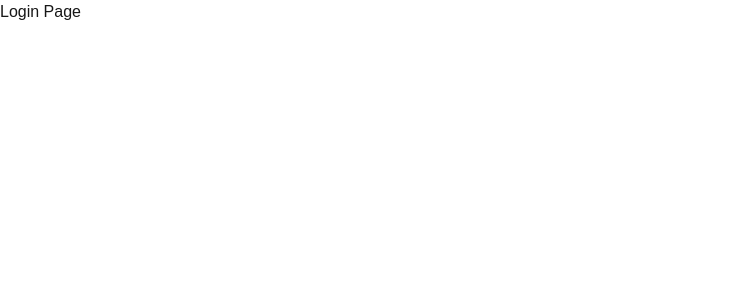
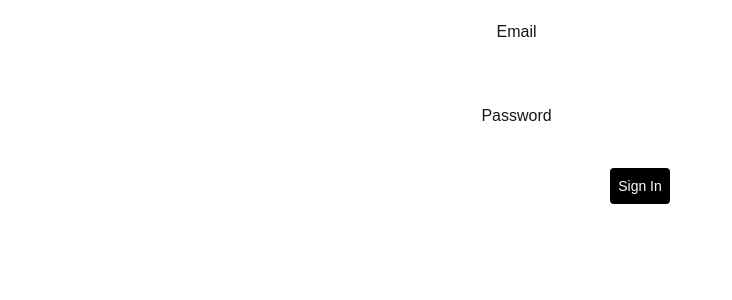
Before and after one commit to rjmasache/nextjs-prisma, a Next.js app: page /login in a window 1280 px wide. Shown: the top 300 px of the page, without its empty margins (0-732 px from the left). Built offline with nearby package versions, Linux system fonts and the light colour scheme.

Commit message:
feat: setup initial config for authentication and install zod

```diff
--- a/app/login/page.tsx
+++ b/app/login/page.tsx
@@ -1,3 +1,33 @@
+import { signIn } from "@/auth";
+
 export default function Page() {
-    return <h1>Login Page</h1>;
+    return (
+        <form
+            action={async (formData) => {
+                "use server";
+                await signIn("credentials", formData);
+            }}
+            className="flex flex-col items-center justify-center gap-5"
+        >
+            <label>
+                Email
+                <input
+                    name="email"
+                    type="email"
+                    className="m-5 rounded-sm border-[0.5]"
+                />
+            </label>
+            <label>
+                Password
+                <input
+                    name="password"
+                    type="password"
+                    className="m-5 rounded-sm border-[0.5]"
+                />
+            </label>
+            <button className="rounded-sm border-[0.5] bg-black p-2 text-sm text-white">
+                Sign In
+            </button>
+        </form>
+    );
 }
--- a/auth.ts
+++ b/auth.ts
@@ -1,5 +1,36 @@
 import NextAuth from "next-auth";
+import Credentials from "next-auth/providers/credentials";
+// Your own logic for dealing with plaintext password strings; be careful!
+// import { saltAndHashPassword } from "@/utils/password";
 
 export const { handlers, signIn, signOut, auth } = NextAuth({
-    providers: [],
+    providers: [
+        Credentials({
+            // You can specify which fields should be submitted, by adding keys to the `credentials` object.
+            // e.g. domain, username, password, 2FA token, etc.
+            credentials: {
+                email: {},
+                password: {},
+            },
+
+            authorize: async (credentials) => {
+                let user = null;
+
+                // logic to salt and hash password
+                // const pwHash = saltAndHashPassword(credentials.password);
+
+                // logic to verify if the user exists
+                // user = await getUserFromDb(credentials.email, pwHash);
+
+                if (!user) {
+                    // No user found, so this is their first attempt to login
+                    // Optionally, this is also the place you could do a user registration
+                    throw new Error("Invalid credentials.");
+                }
+
+                // return user object with their profile data
+                return user;
+            },
+        }),
+    ],
 });
--- a/package.json
+++ b/package.json
@@ -18,7 +18,8 @@
         "next": "15.4.5",
         "next-auth": "^5.0.0-beta.29",
         "react": "19.1.0",
-        "react-dom": "19.1.0"
+        "react-dom": "19.1.0",
+        "zod": "^4.0.15"
     },
     "devDependencies": {
         "@eslint/eslintrc": "^3",
```
Also changed, not shown: 1 other file (tests, documents, lock files or other folders).
